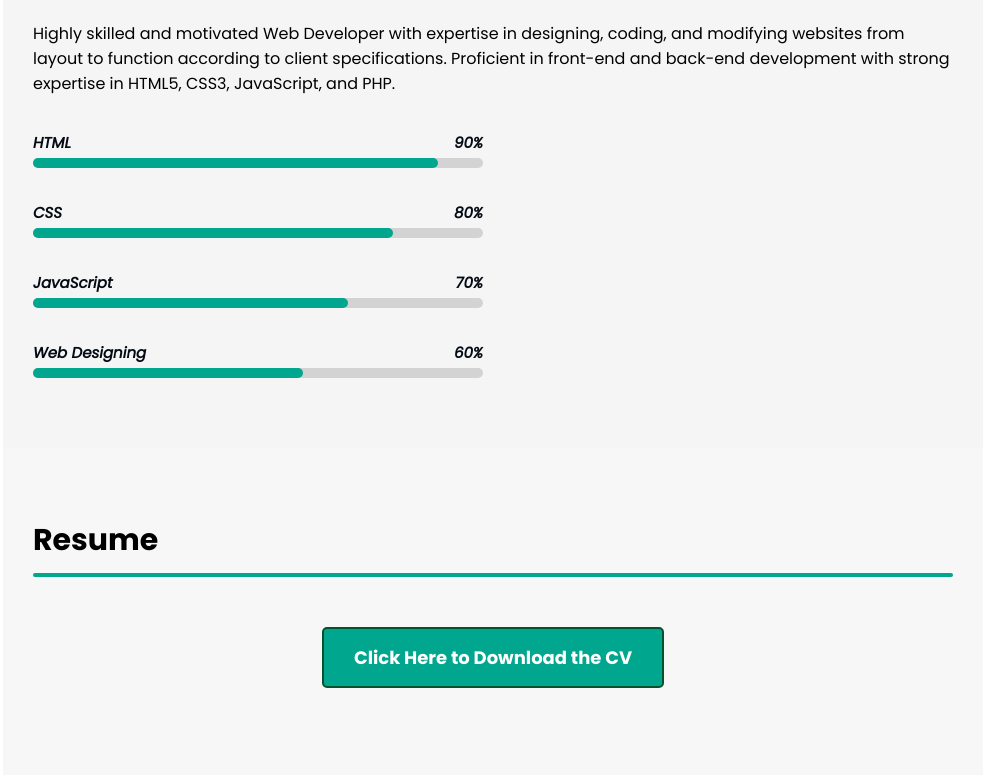
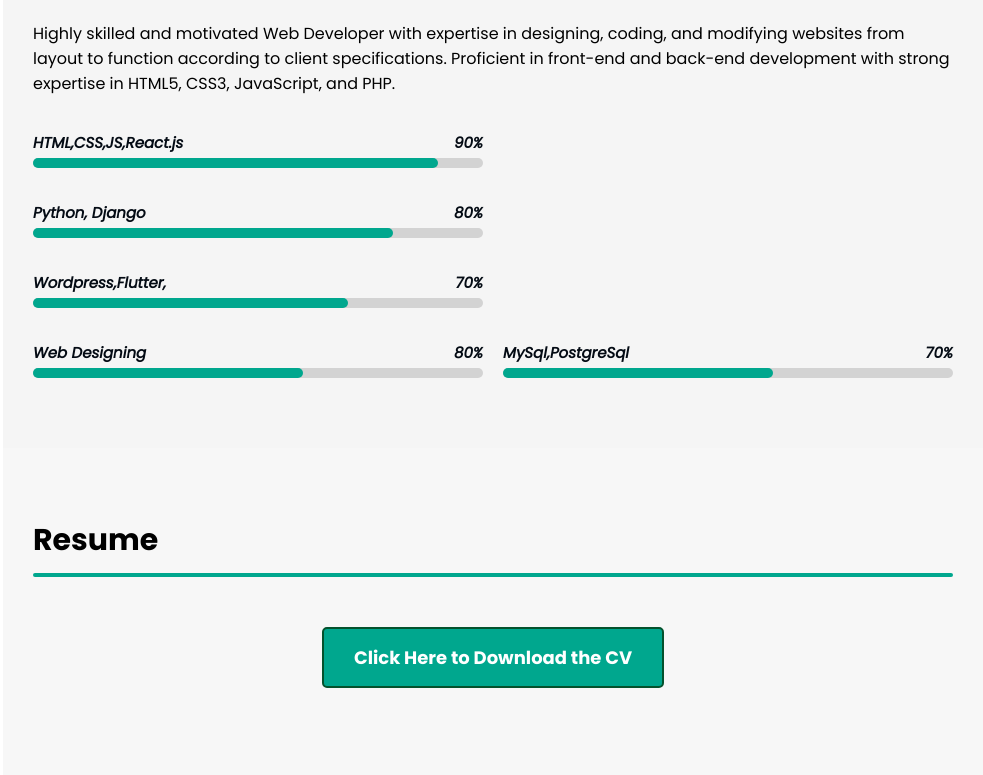
Before and after one commit to Amar1903/Portfolio, a plain HTML site: page index.html in a window 1280 px wide. Shown: the part 1780-2555 px from the top of the page, without its empty margins (297-1280 px from the left). Drawn offline with Linux system fonts and the light colour scheme.

Commit message:
Update index.html

```diff
--- a/index.html
+++ b/index.html
@@ -82,7 +82,7 @@
                     <br><div class="skill-row">
                         <div class="skill-box">
                             <div class="skill-info">
-                                <h2>HTML</h2>
+                                <h2>HTML,CSS,JS,React.js</h2>
                                 <h2>90%</h2>
                             </div>
                             <div class="skill-outter-line">
@@ -91,7 +91,7 @@
                         </div><br><br>
                         <div class="skill-box">
                             <div class="skill-info">
-                                <h2>CSS</h2>
+                                <h2>Python, Django</h2></h2>
                                 <h2>80%</h2>
                             </div>
                             <div class="skill-outter-line">
@@ -100,7 +100,7 @@
                         </div><br><br>
                         <div class="skill-box">
                             <div class="skill-info">
-                                <h2>JavaScript</h2>
+                                <h2>Wordpress,Flutter,</h2>
                                 <h2>70%</h2>
                             </div>
                             <div class="skill-outter-line">
@@ -110,7 +110,16 @@
                         <div class="skill-box">
                             <div class="skill-info">
                                 <h2>Web Designing</h2>
-                                <h2>60%</h2>
+                                <h2>80%</h2>
+                            </div>
+                            <div class="skill-outter-line">
+                                <div class="skill-inner-line" style="width: 60%;"></div>
+                            </div>
+                        </div>
+                        <div class="skill-box">
+                            <div class="skill-info">
+                                <h2>MySql,PostgreSql</h2>
+                                <h2>70%</h2>
                             </div>
                             <div class="skill-outter-line">
                                 <div class="skill-inner-line" style="width: 60%;"></div>
@@ -143,7 +152,7 @@
                           <img src="Analysis.png" alt="myimg">
                         </div>
                         <div class="port-info"><br>
-                          <h4>Tracing the Analysis &nbsp; <a href="https://amar1903.github.io/Tracing_the_Growth_of_the_Global_Community_A_Population_Forecasting_Analysis-1-/"><i class="fa-solid fa-up-right-from-square"></i></a></h4>
+                          <h4>Construction Management &nbsp; <a href="https://amar1903.github.io/Tracing_the_Growth_of_the_Global_Community_A_Population_Forecasting_Analysis-1-/"><i class="fa-solid fa-up-right-from-square"></i></a></h4>
                           <p>This project contains the Tracing_the_Growth_of_the_Global<br>_Community_A_Population_Forecasting_Analysis.</p>
                           <a href="https://github.com/Amar1903/Tracing_the_Growth_of_the_Global_Community_A_Population_Forecasting_Analysis-1-" class="btn">GitHub</a>
                         </div>
```
